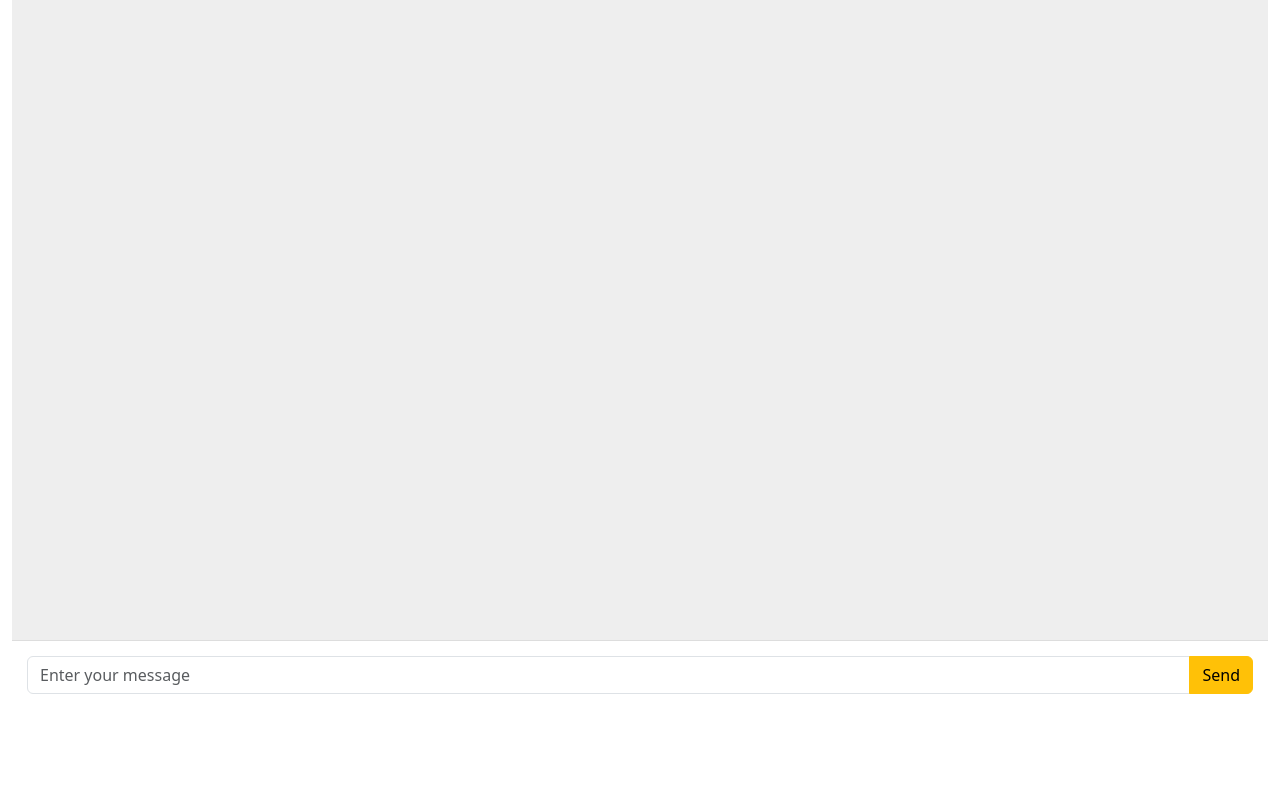
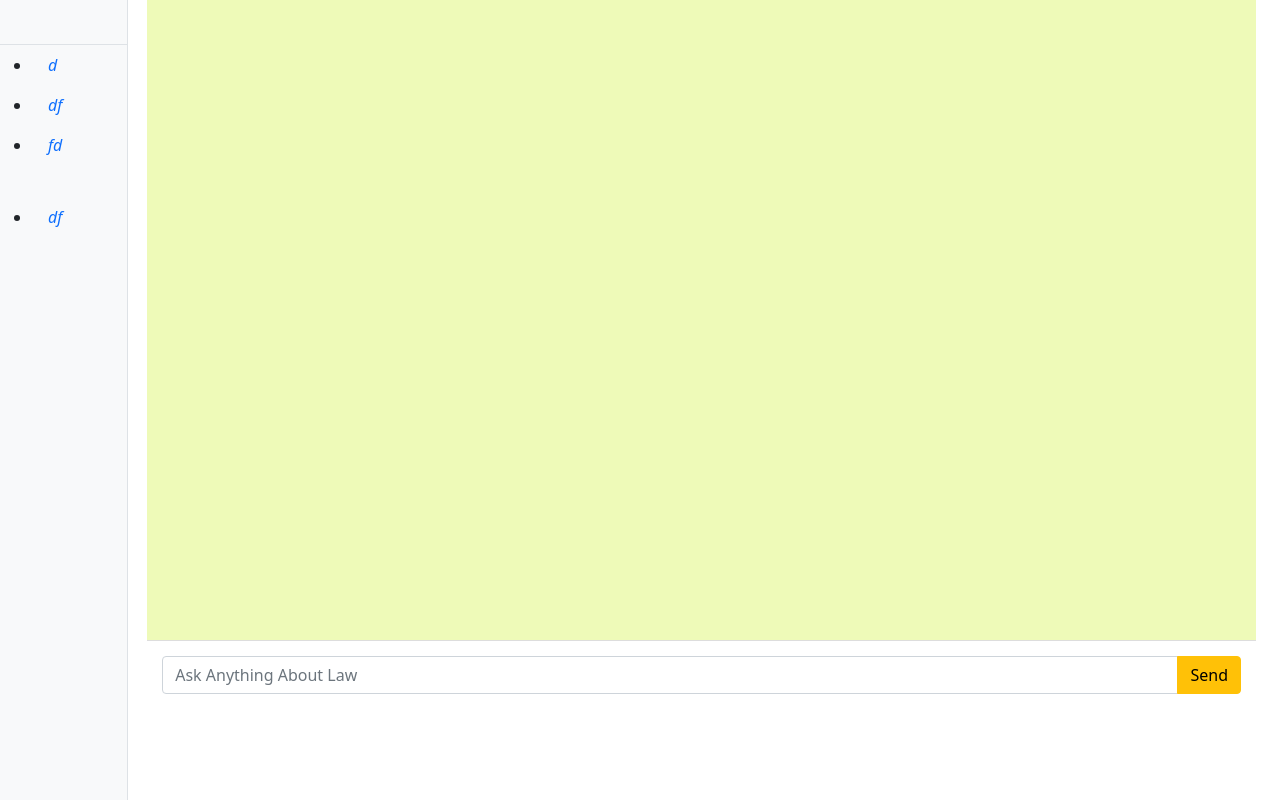
Before and after one commit to AkshayMokalwar/AzureAI, a Django app: template templates/chatbt/chatbot3.html in a window 1280 px wide. Run offline with Django 5.2, Linux system fonts and the light colour scheme; the template is opened without the code that fills it: values that come from a table or form of the project are taken from there, others are empty.

Commit message:
new update

```diff
--- a/azureaiapp/urls.py
+++ b/azureaiapp/urls.py
@@ -20,6 +20,6 @@ from django.urls import path,include
 import  firstapp
 urlpatterns = [
     path("admin/", admin.site.urls),
-    path('chatbot/', include('firstapp.urls')),
+    path('Qlaws/', include('firstapp.urls')),
 
 ]
--- a/firstapp/forms.py
+++ b/firstapp/forms.py
@@ -5,7 +5,7 @@ from django import forms
 class ChatForm(forms.Form):
     message = forms.CharField(label='Your Message', max_length=1000, widget=forms.TextInput(attrs={
         'class': 'form-control',
-        'placeholder': "Enter your message",
+        'placeholder': "Ask Anything About Law",
         'aria-label': "Your message",
         'aria-describedby': "button-addon2"
     }))
--- a/firstapp/views.py
+++ b/firstapp/views.py
@@ -23,9 +23,11 @@ def comming_soon(request):
             sub=Subscriber.objects.create(email=email,subscribed_at=datetime.now())  # Create a new Subscriber object
             sub.save()
 
-            return HttpResponse("Thank you for subscribing!") # or redirect, or render a success page
+            success_msg="Thank you for subscribing!"# or redirect, or render a success page
+            render(request, 'chatbt/chatbot2.html',{'s_msg':success_msg})
         else:
-            return HttpResponse("Please enter a valid email.")
+            failed_msg="Please enter a valid email."
+            render(request, 'chatbt/chatbot2.html',{'f_msg':failed_msg})
 
     return render(request, 'chatbt/chatbot2.html')
 
--- a/templates/chatbt/chatbot3.html
+++ b/templates/chatbt/chatbot3.html
@@ -5,13 +5,23 @@
     <meta name="viewport" content="width=device-width, initial-scale=1.0">
     <title>Chatbot</title>
     <link href="https://cdn.jsdelivr.net/npm/bootstrap@5.3.0/dist/css/bootstrap.min.css" rel="stylesheet">
+    <link href="https://cdn.jsdelivr.net/npm/bootstrap@5.0.2/dist/css/bootstrap.min.css" rel="stylesheet" integrity="sha384-EVSTQN3/azprG1Anm3QDgpJLIm9Nao0Yz1ztcQTwFspd3yD65VohhpuuCOmLASjC" crossorigin="anonymous">
+    <script src="https://cdn.jsdelivr.net/npm/bootstrap@5.0.2/dist/js/bootstrap.bundle.min.js" integrity="sha384-MrcW6ZMFYlzcLA8Nl+NtUVF0sA7MsXsP1UyJoMp4YLEuNSfAP+JcXn/tWtIaxVXM" crossorigin="anonymous"></script>
+    <script src="https://cdn.jsdelivr.net/npm/@popperjs/core@2.9.2/dist/umd/popper.min.js" integrity="sha384-IQsoLXl5PILFhosVNubq5LC7Qb9DXgDA9i+tQ8Zj3iwWAwPtgFTxbJ8NT4GN1R8p" crossorigin="anonymous"></script>
+    <script src="https://cdn.jsdelivr.net/npm/bootstrap@5.0.2/dist/js/bootstrap.min.js" integrity="sha384-cVKIPhGWiC2Al4u+LWgxfKTRIcfu0JTxR+EQDz/bgldoEyl4H0zUF0QKbrJ0EcQF" crossorigin="anonymous"></script>
+    <link rel="stylesheet" href="https://cdnjs.cloudflare.com/ajax/libs/font-awesome/6.7.2/css/all.min.css">
+
     <style>
+        .second-side{
+            margin-left: 10%;
+        }
         .chat-container {
+
             height: 80vh; /* Adjust height as needed */
 
             overflow-y: auto;
             /* height: 100px; */
-            background: #eee;
+            background: hwb(71 72% 2%);
             padding: 20px;
 
         }
@@ -43,10 +53,54 @@
             padding: 15px;
             border-top: 1px solid #ddd;
         }
+        .sidebar {
+      height: 100vh;
+      width: 10%;
+      position: fixed;
+      top: 0;
+      left: 0;
+      background-color: #f8f9fa;
+      padding-top: 20px;
+    }
+    .content {
+      margin-left: 250px;
+      padding: 20px;
+      flex-grow: 1;
+    }
     </style>
 </head>
-<body>
-    <div class="container-fluid">
+<body class="container-fluid">
+    <div>
+    <div class="sidebar sidebar-narrow border-end">
+        <div class="sidebar-header border-bottom">
+          <div class="sidebar-brand">
+            <img src="">
+            </div>
+        </div>
+        <ul class="sidebar-nav">
+          <li class="nav-item">
+            <a class="nav-link" href="#">
+              <i class="nav-icon cil-speedometer">d</i>
+            </a>
+          </li>
+          <li class="nav-item">
+            <a class="nav-link" href="#">
+              <i class="nav-icon cil-speedometer">df</i>
+            </a>
+          </li>
+          <li class="nav-item">
+            <a class="nav-link" href="https://coreui.io">
+              <i class="nav-icon cil-cloud-download">fd</i>
+          </li>
+          <li class="nav-item">
+            <a class="nav-link" href="https://coreui.io/pro/">
+              <i class="nav-icon cil-layers">df</i>
+            </a>
+          </li>
+        </ul>
+      </div>
+    </div>
+    <div class="second-side">
         <div class="chat-container" class="input-group">
             <div id="chat-log" >
                 {% for message in messages %}
@@ -66,6 +120,7 @@
 
     </div>
     <script src="https://cdn.jsdelivr.net/npm/bootstrap@5.3.0/dist/js/bootstrap.bundle.min.js"></script>
+
     <script>
         document.getElementById('chat-form').addEventListener('submit', function(event) {
             const messagesDiv = document.getElementById('chat-messages');
```
Also changed, not shown: templates/chatbt/chatbot2.html (+11 -3 lines), db.sqlite3, static/chatbt/bg/bgimage.png (deleted), 2 other files.
